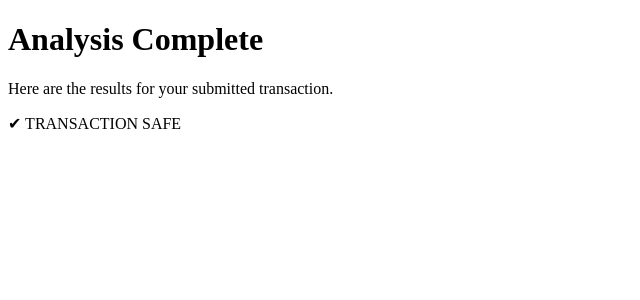
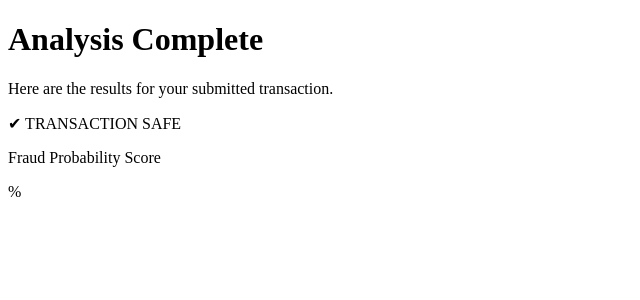
Before and after one commit to Erjoon7/FraudShield-AI, a Flask app: template app/templates/result.html in a window 1280 px wide. Shown: the part 45-345 px from the top of the page, without its empty margins (0-640 px from the left). Run offline with Flask 3, Linux system fonts and the light colour scheme; the template is opened without the code that fills it, so the values that code supplies are empty.

Commit message:
probability score + progress bar.
festim

```diff
--- a/app/templates/result.html
+++ b/app/templates/result.html
@@ -42,4 +42,17 @@
                     <span class="badge badge-safe">✔ TRANSACTION SAFE</span>
                 {% endif %}
             </div>
+
+            <div class="probability-section">
+                <p class="probability-label">Fraud Probability Score</p>
+                <p class="probability-value">{{ (probability * 100) | round(2) }}%</p>
+                <div class="progress-bar">
+                    <div class="progress-fill {{ result }}" data-width="{{ (probability * 100) | round(2) }}">
+                    </div>
+                </div>
+                <script>
+                    const bar = document.querySelector('.progress-fill');
+                    bar.style.width = bar.dataset.width + '%';
+                </script>
+            </div>
         </div>
```
